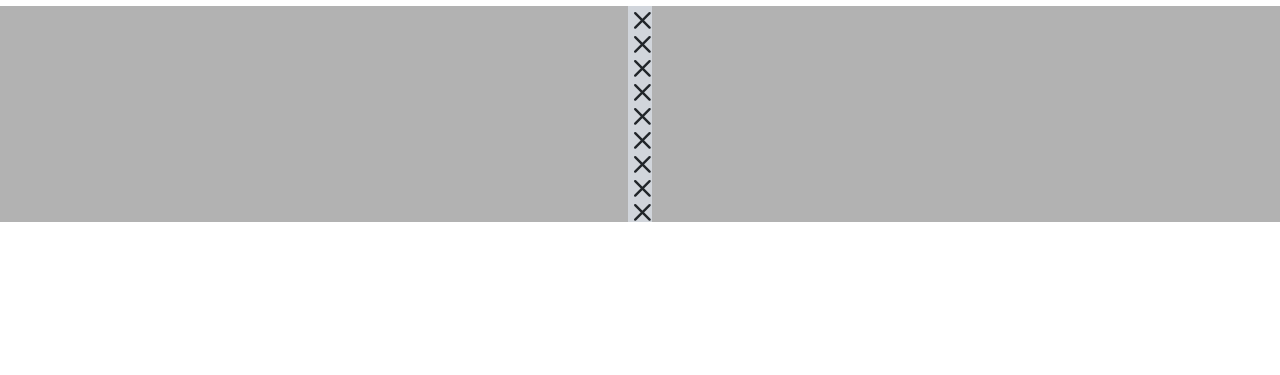
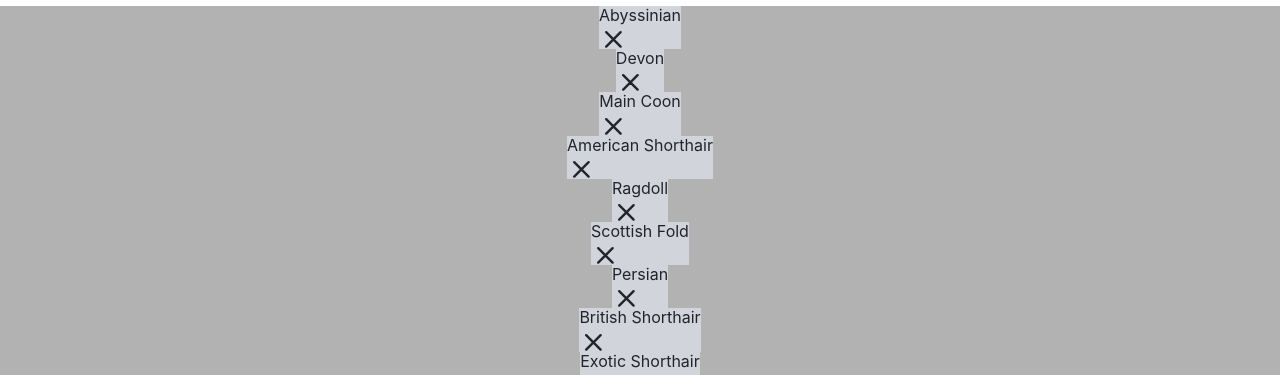
Before and after one commit to wagnergabe/Furever-Pets, a plain HTML site: page Assets/Pages/Cats.html in a window 1280 px wide. Shown: the part 1695-2070 px from the top of the page. Before the commit the page ends 1917 px from the top, so only its background shows below. Drawn offline with nearby package versions, Linux system fonts and the light colour scheme; no server answers; files whose address does not match are found by name.

Commit message:
added animal names to modals

```diff
--- a/Assets/Pages/Cats.html
+++ b/Assets/Pages/Cats.html
@@ -118,7 +118,7 @@
             <div id="abyOverlay"class="bg-black bg-opacity-30 abosolute inset-0 flex justify-center items center">
                 <div class="bg-gray-300">
                     <div>
-                        <h4></h4>
+                        <h4>Abyssinian</h4>
                     </div>
                     <svg id="closeaby" class="w-6 h-6" fill="none" stroke="currentColor" viewBox="0 0 20 20" xmlns="http://www.w3.org/2000/svg">
                         <path stroke-linecap="round" stroke-linejoin="round" stroke-width="2" d="M6 18L18 6M6 6l12 12"></path>
@@ -131,7 +131,7 @@
             <div id="devOverlay"class="bg-black bg-opacity-30 abosolute inset-0 flex justify-center items center">
                 <div class="bg-gray-300">
                     <div>
-                        <h4></h4>
+                        <h4>Devon</h4>
                     </div>
                     <svg id="closedev" class="w-6 h-6" fill="none" stroke="currentColor" viewBox="0 0 20 20" xmlns="http://www.w3.org/2000/svg">
                         <path stroke-linecap="round" stroke-linejoin="round" stroke-width="2" d="M6 18L18 6M6 6l12 12"></path>
@@ -144,7 +144,7 @@
             <div id="mainOverlay"class="bg-black bg-opacity-30 abosolute inset-0 flex justify-center items center">
                 <div class="bg-gray-300">
                     <div>
-                        <h4></h4>
+                        <h4>Main Coon</h4>
                     </div>
                     <svg id="closemain" class="w-6 h-6" fill="none" stroke="currentColor" viewBox="0 0 20 20" xmlns="http://www.w3.org/2000/svg">
                         <path stroke-linecap="round" stroke-linejoin="round" stroke-width="2" d="M6 18L18 6M6 6l12 12"></path>
@@ -157,7 +157,7 @@
             <div id="ashOverlay"class="bg-black bg-opacity-30 abosolute inset-0 flex justify-center items center">
                 <div class="bg-gray-300">
                     <div>
-                        <h4></h4>
+                        <h4>American Shorthair</h4>
                     </div>
                     <svg id="closeash" class="w-6 h-6" fill="none" stroke="currentColor" viewBox="0 0 20 20" xmlns="http://www.w3.org/2000/svg">
                         <path stroke-linecap="round" stroke-linejoin="round" stroke-width="2" d="M6 18L18 6M6 6l12 12"></path>
@@ -170,7 +170,7 @@
             <div id="ragOverlay"class="bg-black bg-opacity-30 abosolute inset-0 flex justify-center items center">
                 <div class="bg-gray-300">
                     <div>
-                        <h4></h4>
+                        <h4>Ragdoll</h4>
                     </div>
                     <svg id="closerag" class="w-6 h-6" fill="none" stroke="currentColor" viewBox="0 0 20 20" xmlns="http://www.w3.org/2000/svg">
                         <path stroke-linecap="round" stroke-linejoin="round" stroke-width="2" d="M6 18L18 6M6 6l12 12"></path>
@@ -183,7 +183,7 @@
             <div id="scfOverlay"class="bg-black bg-opacity-30 abosolute inset-0 flex justify-center items center">
                 <div class="bg-gray-300">
                     <div>
-                        <h4></h4>
+                        <h4>Scottish Fold</h4>
                     </div>
                     <svg id="closescf" class="w-6 h-6" fill="none" stroke="currentColor" viewBox="0 0 20 20" xmlns="http://www.w3.org/2000/svg">
                         <path stroke-linecap="round" stroke-linejoin="round" stroke-width="2" d="M6 18L18 6M6 6l12 12"></path>
@@ -196,7 +196,7 @@
             <div id="perOverlay"class="bg-black bg-opacity-30 abosolute inset-0 flex justify-center items center">
                 <div class="bg-gray-300">
                     <div>
-                        <h4></h4>
+                        <h4>Persian</h4>
                     </div>
                     <svg id="closeper" class="w-6 h-6" fill="none" stroke="currentColor" viewBox="0 0 20 20" xmlns="http://www.w3.org/2000/svg">
                         <path stroke-linecap="round" stroke-linejoin="round" stroke-width="2" d="M6 18L18 6M6 6l12 12"></path>
@@ -209,7 +209,7 @@
             <div id="bshOverlay"class="bg-black bg-opacity-30 abosolute inset-0 flex justify-center items center">
                 <div class="bg-gray-300">
                     <div>
-                        <h4></h4>
+                        <h4>British Shorthair</h4>
                     </div>
                     <svg id="closebsh" class="w-6 h-6" fill="none" stroke="currentColor" viewBox="0 0 20 20" xmlns="http://www.w3.org/2000/svg">
                         <path stroke-linecap="round" stroke-linejoin="round" stroke-width="2" d="M6 18L18 6M6 6l12 12"></path>
@@ -222,7 +222,7 @@
             <div id="eshOverlay" class="bg-black bg-opacity-30 abosolute inset-0 flex justify-center items center">
                 <div class="bg-gray-300">
                     <div>
-                        <h4></h4>
+                        <h4>Exotic Shorthair</h4>
                     </div>
                     <svg id="closeesh" class="w-6 h-6" fill="none" stroke="currentColor" viewBox="0 0 20 20" xmlns="http://www.w3.org/2000/svg">
                         <path stroke-linecap="round" stroke-linejoin="round" stroke-width="2" d="M6 18L18 6M6 6l12 12"></path>
```
Also changed, not shown: Assets/Pages/Dogs.html (+9 -9 lines).
